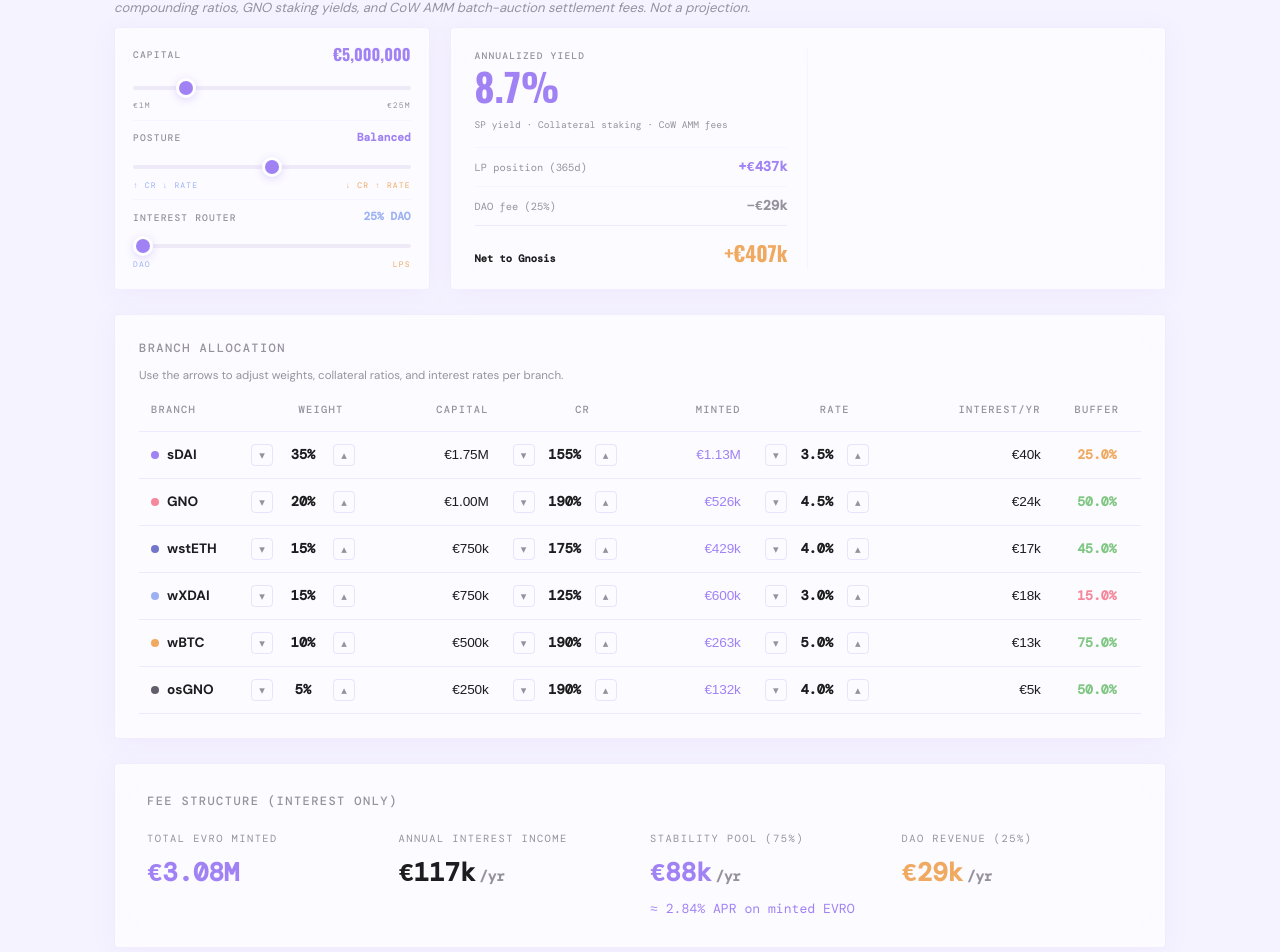
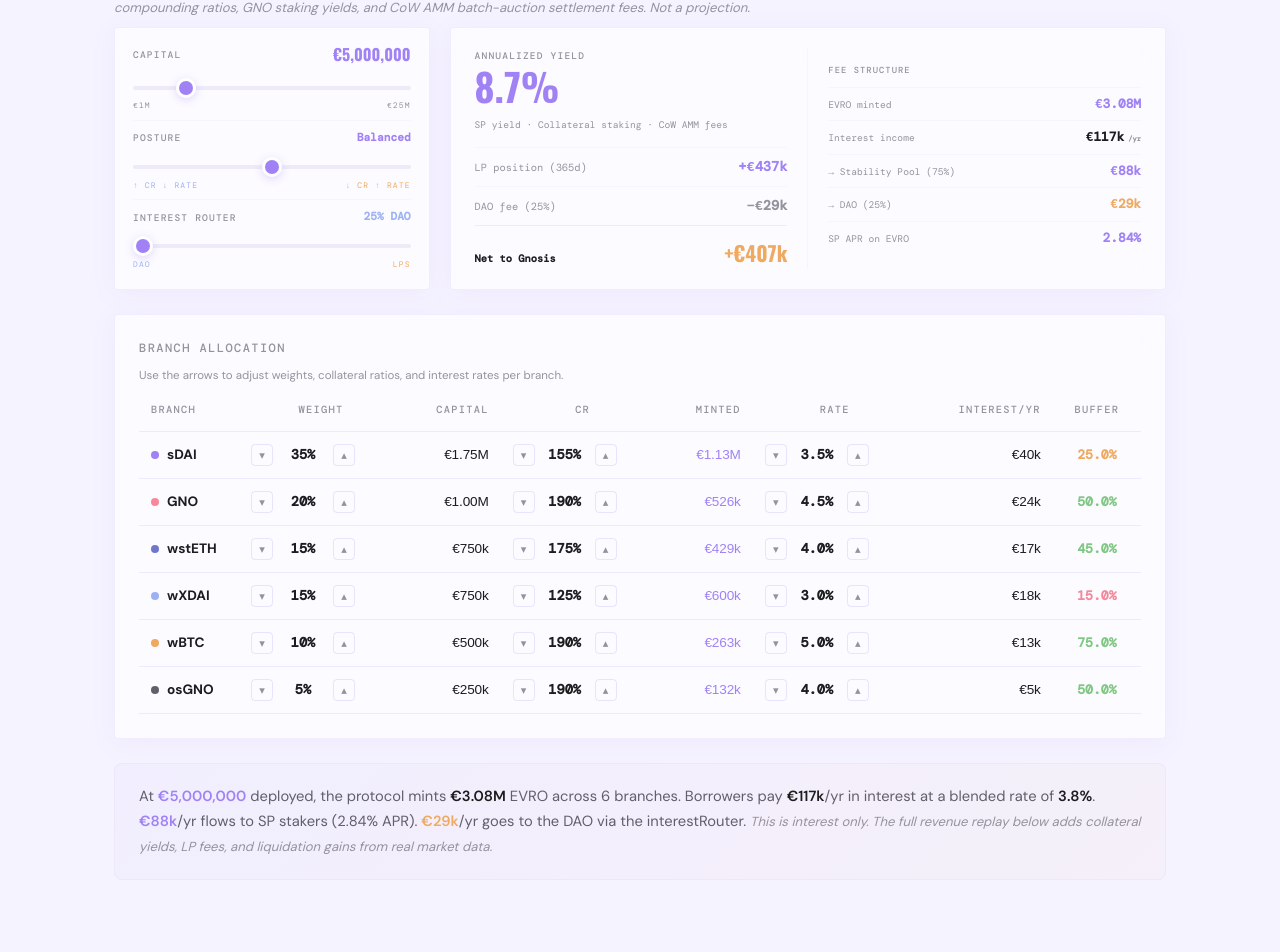
Before and after one commit to evro-finance/deployment, a React (Vite) app: page / in a window 1280 px wide. Shown: the part 1358-2310 px from the top of the page. Built offline with nearby package versions, Linux system fonts and the light colour scheme; a web font is replaced by a local one.

Commit message:
kill: remove standalone Fee Structure card — data consolidated in output panel

```diff
--- a/src/components/DeploymentPlan.tsx
+++ b/src/components/DeploymentPlan.tsx
@@ -249,8 +249,49 @@ export function DeploymentPlan({
             </div>
           </div>
 
-          {/* Right: empty — next data points go here */}
-          <div style={{ flex: 1, borderLeft: '1px solid rgba(160,130,245,0.06)', paddingLeft: '20px' }}>
+          {/* Right: fee structure */}
+          <div style={{ flex: 1, borderLeft: '1px solid rgba(160,130,245,0.06)', paddingLeft: '20px', display: 'flex', flexDirection: 'column', justifyContent: 'center' }}>
+            <span className="label" style={{ fontSize: '0.55rem', display: 'block', marginBottom: '10px' }}>Fee Structure</span>
+
+            <div style={{
+              display: 'flex', justifyContent: 'space-between', alignItems: 'baseline',
+              padding: '6px 0', borderTop: '1px solid rgba(160,130,245,0.06)',
+            }}>
+              <span style={{ fontFamily: 'var(--font-mono)', fontSize: '0.6rem', color: 'var(--muted-foreground)' }}>EVRO minted</span>
+              <span style={{ fontFamily: 'var(--font-mono)', fontSize: '0.8rem', fontWeight: 600, color: 'var(--accent)' }}>{fmtCompact(results.totalMinted)}</span>
+            </div>
+
+            <div style={{
+              display: 'flex', justifyContent: 'space-between', alignItems: 'baseline',
+              padding: '6px 0', borderTop: '1px solid rgba(160,130,245,0.06)',
+            }}>
+              <span style={{ fontFamily: 'var(--font-mono)', fontSize: '0.6rem', color: 'var(--muted-foreground)' }}>Interest income</span>
+              <span style={{ fontFamily: 'var(--font-mono)', fontSize: '0.8rem', fontWeight: 600, color: 'var(--foreground)' }}>{fmtCompact(results.totalInterest)}<span style={{ fontSize: '0.55em', color: 'var(--muted-foreground)' }}> /yr</span></span>
+            </div>
+
+            <div style={{
+              display: 'flex', justifyContent: 'space-between', alignItems: 'baseline',
+              padding: '6px 0', borderTop: '1px solid rgba(160,130,245,0.06)',
+            }}>
+              <span style={{ fontFamily: 'var(--font-mono)', fontSize: '0.6rem', color: 'var(--muted-foreground)' }}>→ Stability Pool ({Math.round(75 + incentiveShare * 25)}%)</span>
+              <span style={{ fontFamily: 'var(--font-mono)', fontSize: '0.8rem', fontWeight: 600, color: '#A082F5' }}>{fmtCompact(results.spShare)}</span>
+            </div>
+
+            <div style={{
+              display: 'flex', justifyContent: 'space-between', alignItems: 'baseline',
+              padding: '6px 0', borderTop: '1px solid rgba(160,130,245,0.06)',
+            }}>
+              <span style={{ fontFamily: 'var(--font-mono)', fontSize: '0.6rem', color: 'var(--muted-foreground)' }}>→ DAO ({Math.round((1 - incentiveShare) * 25)}%)</span>
+              <span style={{ fontFamily: 'var(--font-mono)', fontSize: '0.8rem', fontWeight: 600, color: '#EFA960' }}>{fmtCompact(results.daoShare)}</span>
+            </div>
+
+            <div style={{
+              display: 'flex', justifyContent: 'space-between', alignItems: 'baseline',
+              padding: '6px 0', borderTop: '1px solid rgba(160,130,245,0.06)',
+            }}>
+              <span style={{ fontFamily: 'var(--font-mono)', fontSize: '0.6rem', color: 'var(--muted-foreground)' }}>SP APR on EVRO</span>
+              <span style={{ fontFamily: 'var(--font-mono)', fontSize: '0.8rem', fontWeight: 600, color: '#A082F5' }}>{results.spApr.toFixed(2)}%</span>
+            </div>
           </div>
         </div>
       </div>
@@ -331,55 +372,6 @@ export function DeploymentPlan({
         )}
       </div>
 
-      {/* ── Results ─────────────────────────────────────── */}
-      <div className="glass-card" style={{ padding: '28px 32px', marginBottom: '24px' }}>
-        <div style={{ display: 'flex', justifyContent: 'space-between', alignItems: 'center', marginBottom: '20px' }}>
-          <p className="label">Fee Structure (Interest Only)</p>
-        </div>
-
-        <div style={{ display: 'grid', gridTemplateColumns: 'repeat(auto-fit, minmax(200px, 1fr))', gap: '20px' }}>
-          <div>
-            <div className="label-sm" style={{ marginBottom: '6px' }}>Total EVRO Minted</div>
-            <div style={{ fontFamily: 'var(--font-mono)', fontSize: '1.6rem', fontWeight: 700, color: 'var(--accent)' }}>
-              {fmtCompact(results.totalMinted)}
-            </div>
-          </div>
-          <div>
-            <div className="label-sm" style={{ marginBottom: '6px' }}>Annual Interest Income</div>
-            <div style={{ fontFamily: 'var(--font-mono)', fontSize: '1.6rem', fontWeight: 700, color: 'var(--foreground)' }}>
-              {fmtCompact(results.totalInterest)}
-              <span style={{ fontSize: '0.55em', color: 'var(--muted-foreground)', marginLeft: '4px' }}>/yr</span>
-            </div>
-          </div>
-          <div>
-            <div className="label-sm" style={{ marginBottom: '6px' }}>
-              Stability Pool ({Math.round(75 + incentiveShare * 25)}%)
-            </div>
-            <div style={{ fontFamily: 'var(--font-mono)', fontSize: '1.6rem', fontWeight: 700, color: '#A082F5' }}>
-              {fmtCompact(results.spShare)}
-              <span style={{ fontSize: '0.55em', color: 'var(--muted-foreground)', marginLeft: '4px' }}>/yr</span>
-            </div>
-            <div style={{ fontFamily: 'var(--font-mono)', fontSize: '0.82rem', color: '#A082F5', marginTop: '4px' }}>
-              ≈ {results.spApr.toFixed(2)}% APR on minted EVRO
-            </div>
-          </div>
-          <div>
-            <div className="label-sm" style={{ marginBottom: '6px' }}>DAO Revenue ({Math.round((1 - incentiveShare) * 25)}%)</div>
-            <div style={{ fontFamily: 'var(--font-mono)', fontSize: '1.6rem', fontWeight: 700, color: incentiveShare > 0.85 ? 'var(--muted-foreground)' : '#EFA960' }}>
-              {incentiveShare > 0.85 ? (
-                <span style={{ textDecoration: 'line-through', opacity: 0.5 }}>{fmtCompact(results.totalInterest * 0.25)}</span>
-              ) : (
-                <>{fmtCompact(results.daoShare)}<span style={{ fontSize: '0.55em', color: 'var(--muted-foreground)', marginLeft: '4px' }}>/yr</span></>
-              )}
-            </div>
-            {incentiveShare > 0.85 && (
-              <div style={{ fontFamily: 'var(--font-mono)', fontSize: '0.75rem', color: '#A082F5', marginTop: '4px' }}>
-                → Redirected to SP stakers
-              </div>
-            )}
-          </div>
-        </div>
-      </div>
 
       {/* ── Reactive Prose ──────────────────────────────── */}
       <div style={{
```
Also changed, not shown: src/pages/ResearchPage.tsx (+8 -2 lines).
